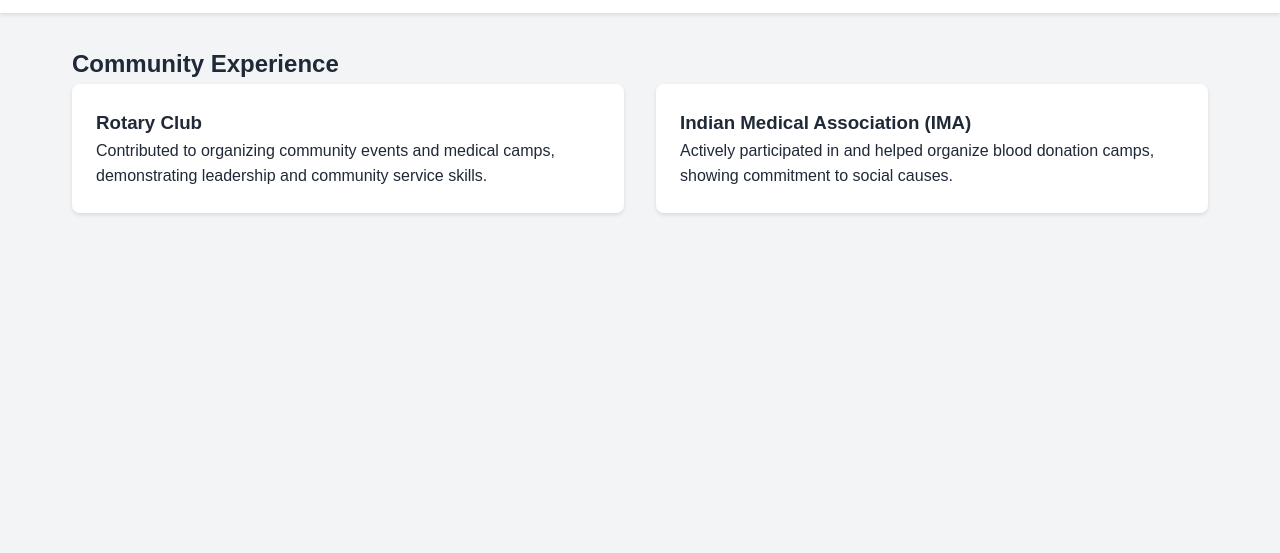
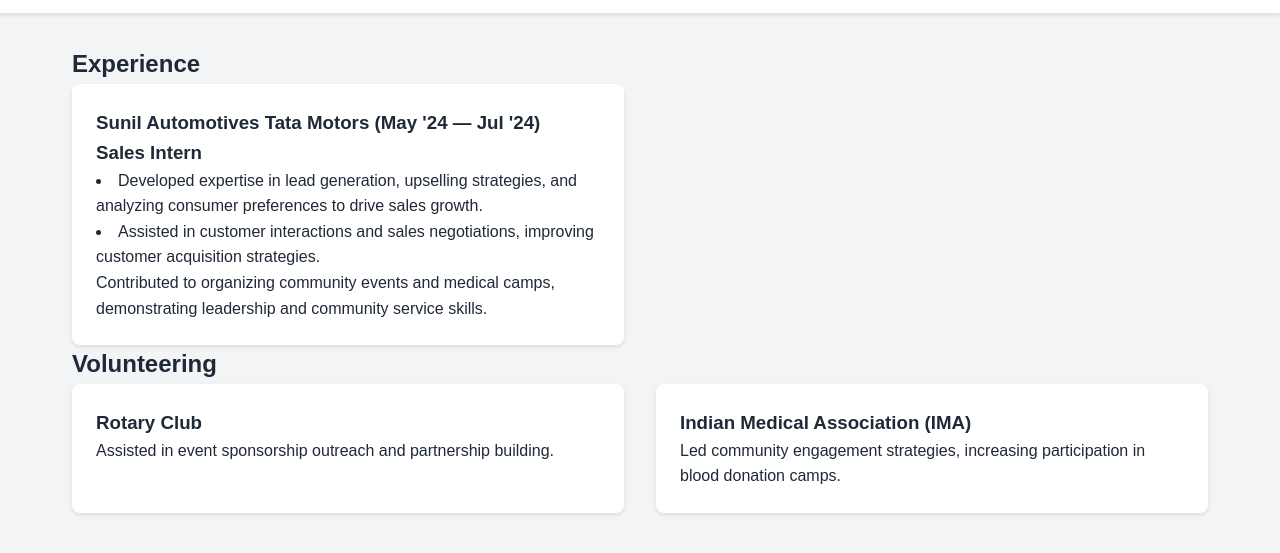
Before and after one commit to Parth-Kothari-09/Portfolio, a plain HTML site: page index.html in a window 1280 px wide. Both pictures are taken after a click on the button "Experience". Shown: the part 57-610 px from the top of the page. Drawn offline with Linux system fonts and the light colour scheme.

Commit message:
Update index.html

```diff
--- a/index.html
+++ b/index.html
@@ -37,7 +37,7 @@ skills in an IT infrastructure environment.</p>
                 <ul>
                     <li><strong>Class 10:</strong> 92% - First Step Higher Sec School, Chhindwara (MP)</li>
                     <li><strong>Class 12:</strong> 80.6% - Pioneer Convent School, Indore (MP)</li>
-                    <li><strong>B.Tech IT | Honors in Cybersecurity:</strong> 8.43 CGPA - KJ Somaiya College of Engineering, Mumbai</li>
+                    <li><strong>B.Tech IT | Honors in Cybersecurity:</strong> CGPA = 8.5 - KJ Somaiya College of Engineering, Mumbai</li>
                 </ul>
             </div>
             <div class="about-card">
@@ -88,17 +88,29 @@ skills in an IT infrastructure environment.</p>
     </section>
 
     <section id="experience" class="hidden-section">
-        <h2>Community Experience</h2>
+        <h2>Experience</h2>
+        <div class="experience-cards">
+            <div class="experience-card">
+                <h3>Sunil Automotives Tata Motors (May '24 — Jul '24)</h3>
+                <h3>Sales Intern</h3>
+                <table>
+                    <li>Developed expertise in lead generation, upselling strategies, and analyzing consumer preferences to drive sales growth.</li>
+                    <li>Assisted in customer interactions and sales negotiations, improving customer acquisition strategies.</li>
+                </table>
+                <p>Contributed to organizing community events and medical camps, demonstrating leadership and community
+                    service skills.</p>
+            </div>
+        </div>
+
+        <h2>Volunteering</h2>
         <div class="experience-cards">
             <div class="experience-card">
                 <h3>Rotary Club</h3>
-                <p>Contributed to organizing community events and medical camps, demonstrating leadership and community
-                    service skills.</p>
+                <p>Assisted in event sponsorship outreach and partnership building.</p>
             </div>
             <div class="experience-card">
                 <h3>Indian Medical Association (IMA)</h3>
-                <p>Actively participated in and helped organize blood donation camps, showing commitment to social
-                    causes.</p>
+                <p>Led community engagement strategies, increasing participation in blood donation camps.</p>
             </div>
         </div>
     </section>
@@ -116,11 +128,11 @@ skills in an IT infrastructure environment.</p>
             <div class="contact-info">
                 <div class="contact-item">
                     <span>✉</span>
-                    <span>kothariparth09@gmail.com</span>
+                    <span>kothari.p@somaiya.edu</span>
                 </div>
                 <div class="contact-item">
                     <span>📞</span>
-                    <span>8770160897</span>
+                    <span>+918770160897</span>
                 </div>
                 <div class="social-links">
                     <a href="https://www.linkedin.com/in/parth-kothari-593756257/">LinkedIn</a>
```
